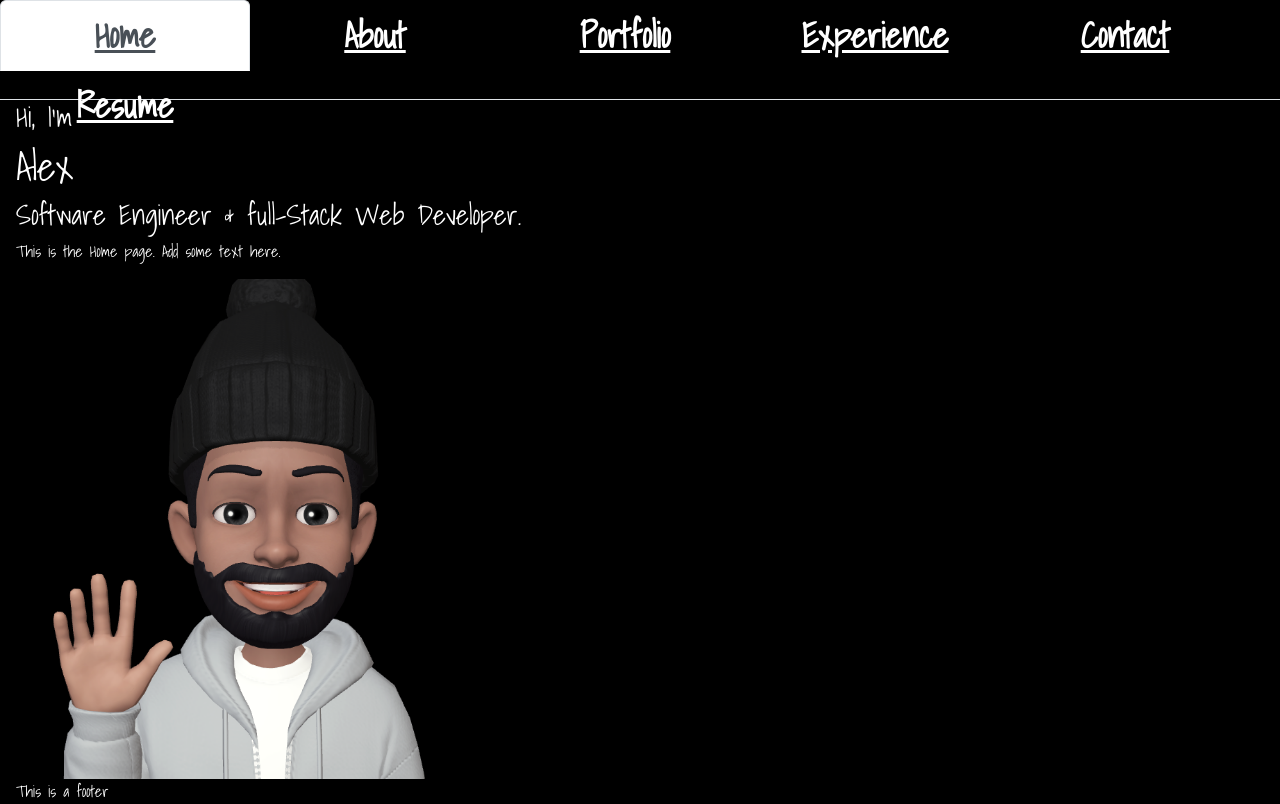
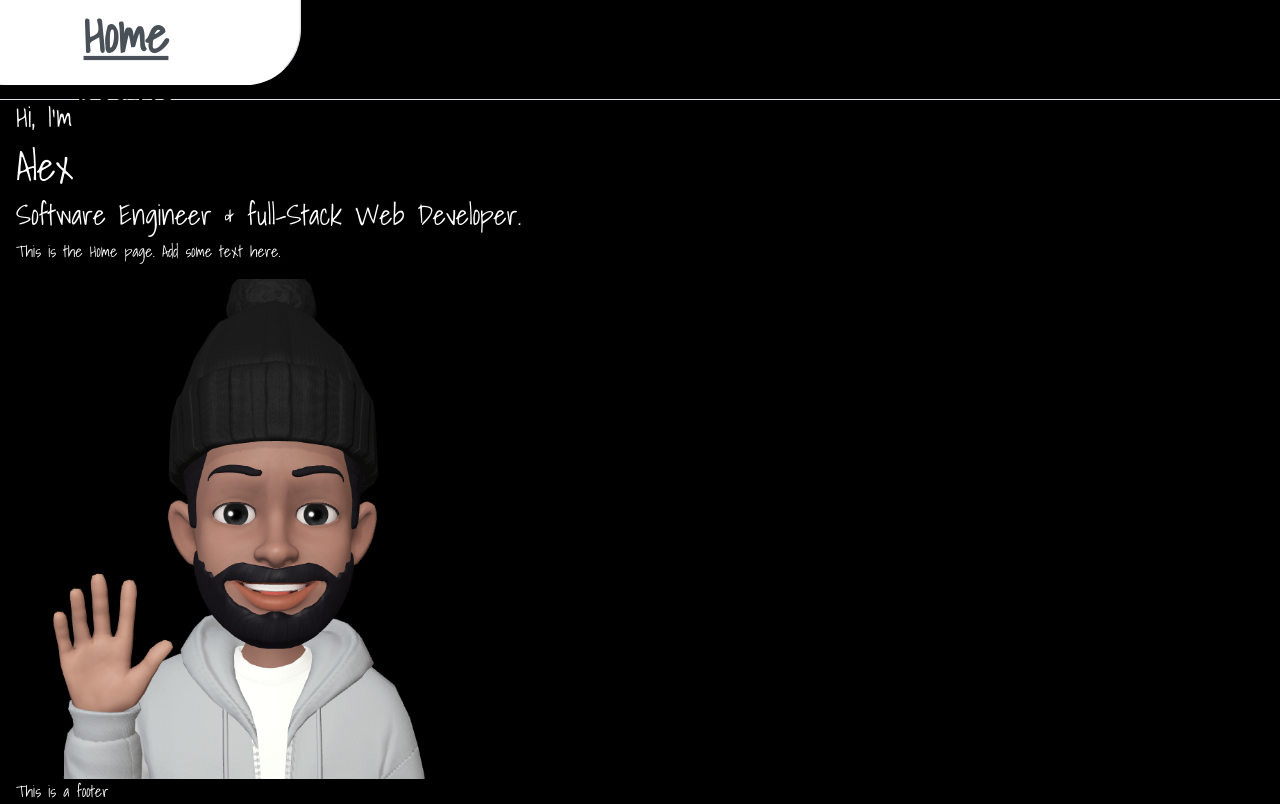
Before and after one commit to arrozconpollo220/Alex-Portfolio, a React (Vite) app: page / in a window 1280 px wide. Built offline with nearby package versions, Linux system fonts and the light colour scheme.

Commit message:
updated app.css

```diff
--- a/package.json
+++ b/package.json
@@ -1,5 +1,5 @@
 {
-  "name": "26-ins-react-router",
+  "name": "alex-portfolio",
   "private": true,
   "version": "0.0.0",
   "type": "module",
--- a/src/App.css
+++ b/src/App.css
@@ -11,10 +11,24 @@ ul {
 }
 
 a.nav-link {
-    color: white;
+    color: black;
     width: 250px;
     font-size: 35px;
     font-weight: bolder;
     text-align: center;
-    text-decoration: underline
+    text-decoration: underline;
+    justify-content: space-around;
+    margin: 0 1px;
+    border-radius: 40px;
+    background-color: white;
 }
+
+a.nav-link.active {
+  box-shadow: 0 4px 8px gray (1, 1, 1, 1);
+  transform: scale(1.4);
+  background-color: gray;
+}
+
+a.nav-link:hover {
+  color: red
+}
```
Also changed, not shown: 1 other file (tests, documents, lock files or other folders).
